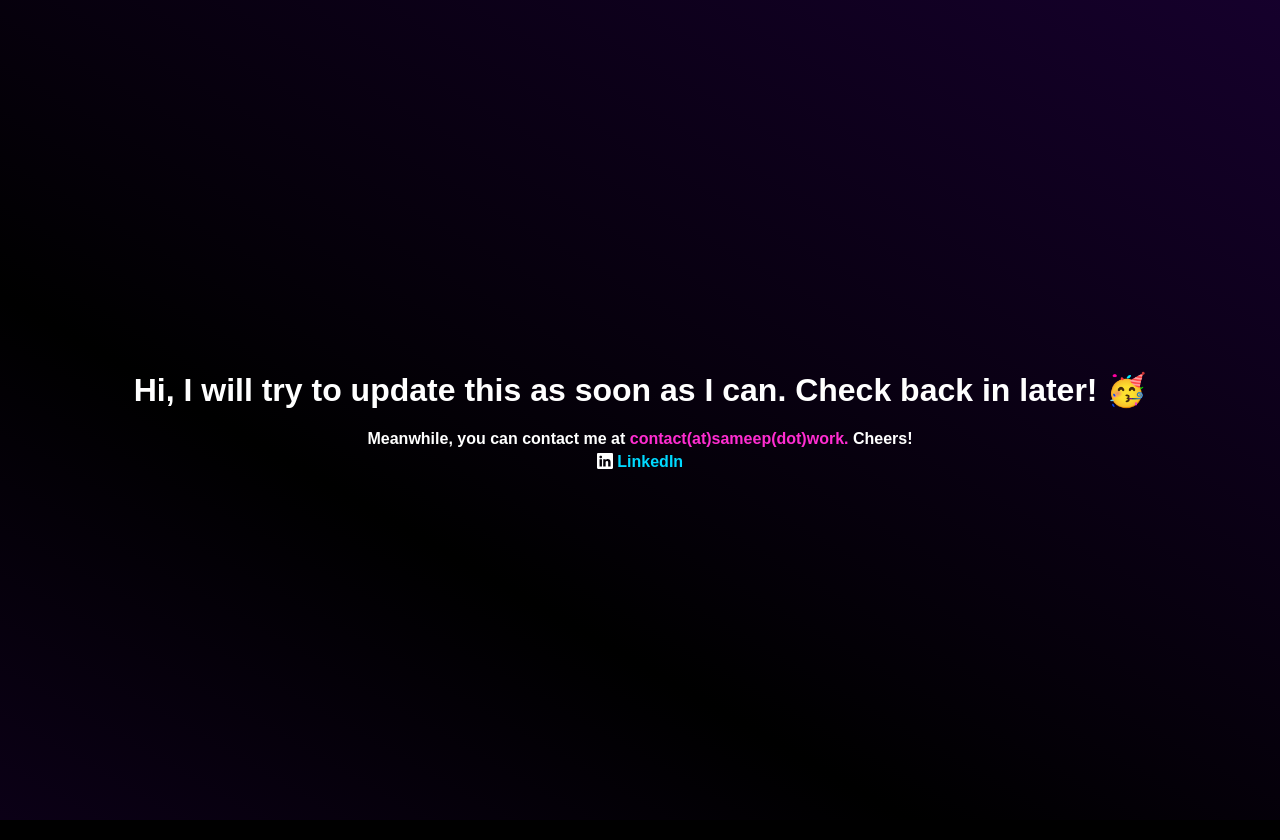
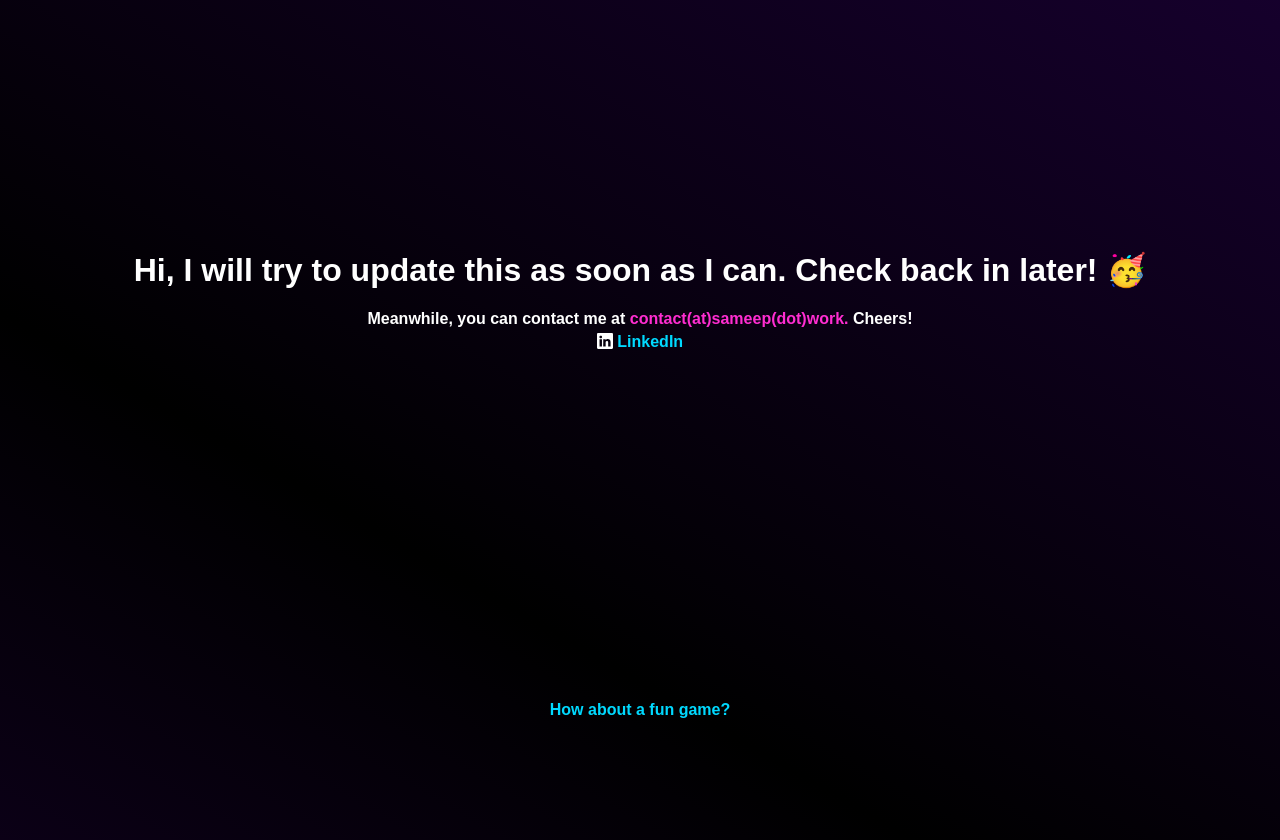
Before and after one commit to sameeps/work-site, a plain HTML site: page index.html in a window 1280 px wide. Drawn offline with Linux system fonts and the light colour scheme; a web font is replaced by a local one.

Commit message:
Added a small game
Added simon-says

```diff
--- a/assets/css/stylesheet.css
+++ b/assets/css/stylesheet.css
@@ -1,17 +1,29 @@
-.greeting {
-    display: flex;
-    flex-direction: column;
-    height: 100vh;
-    padding: 10px;
-    justify-content: center;
-    align-items: center;
+.default-text {
     font-family: 'Bitcount Prop Single', sans-serif;
     text-align: center;
     color: white;
 }
 
+.greeting {
+    display: flex;
+    flex-direction: column;
+    height: 70vh;
+    padding: 10px;
+    justify-content: center;
+    align-items: center;
+}
+
 .subtext {
   margin: 0px;
+}
+
+.simon {
+    display: flex;
+    flex-direction: column;
+    height: 30vh;
+    padding: 10px;
+    justify-content: center;
+    align-items: center;
 }
 
 .hyperlink-container {
--- a/index.html
+++ b/index.html
@@ -14,12 +14,19 @@
     <link rel="stylesheet" href="https://fonts.googleapis.com/css2?family=Bitcount+Prop+Single:wght@400&display=swap">
 </head>
 <body>
-    <div class="greeting gradient-background">
-        <h1>Hi, I will try to update this as soon as I can. Check back in later! 🥳</h1>
-        <h4 class="subtext">Meanwhile, you can contact me at <span class="email">contact(at)sameep(dot)work.</span> Cheers!</h4>
-        <h4 class="subtext">
-            <a class="hyperlink-container" href="https://www.linkedin.com/in/sameep-s/" rel="noopener noreferrer" target="_blank"><img src="/assets/icons/linkedin.svg" alt="LinkedIn">&nbsp;LinkedIn</a>
-        </h4>
+    <div class="gradient-background">
+        <div class="greeting default-text">
+            <h1>Hi, I will try to update this as soon as I can. Check back in later! 🥳</h1>
+            <h4 class="subtext">Meanwhile, you can contact me at <span class="email">contact(at)sameep(dot)work.</span> Cheers!</h4>
+            <h4 class="subtext">
+                <a class="hyperlink-container" href="https://www.linkedin.com/in/sameep-s/" rel="noopener noreferrer" target="_blank"><img src="/assets/icons/linkedin.svg" alt="LinkedIn">&nbsp;LinkedIn</a>
+            </h4>
+        </div>
+        <div class="simon default-text">
+            <h4>
+                <a href="https://sameeps.github.io/simon-says/" rel="noopener noreferrer" target="_blank">How about a fun game?</a>
+            </h4>
+        </div>
     </div>
 </body>
 </html>
```
